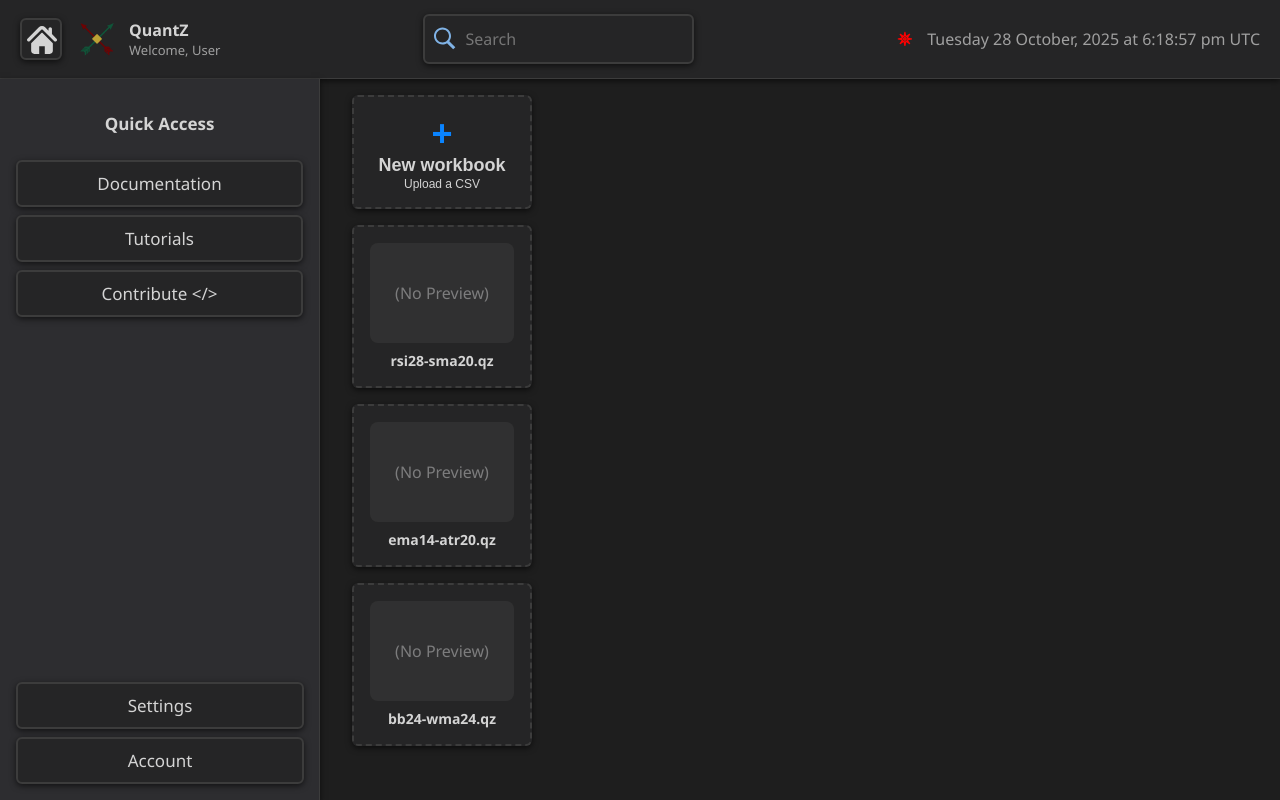
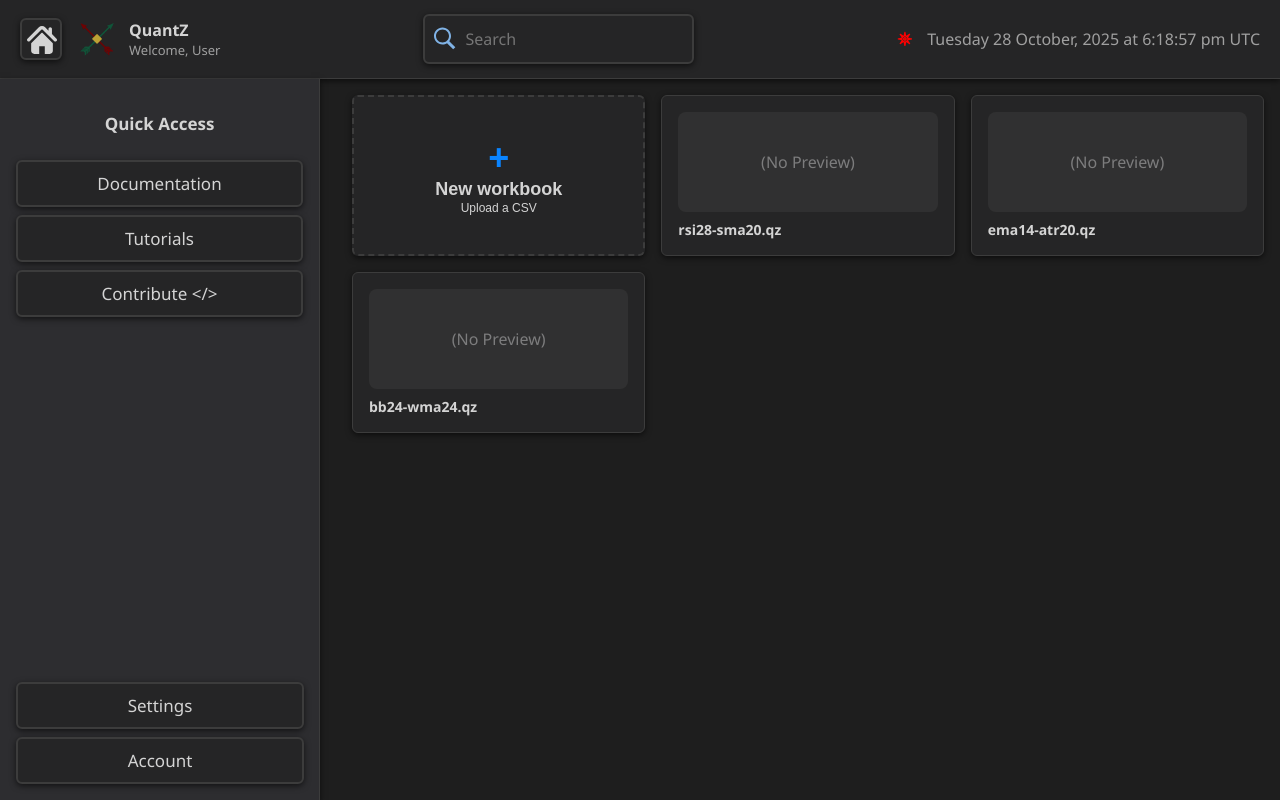
Before and after one commit to Dark-CodeX/QuantZ, a React (Vite) app in the folder src/web/: page / in a window 1280 px wide. Built offline with nearby package versions, Linux system fonts and the light colour scheme.

Commit message:
UPDATE: 1. added styles for main 2. grid minmax(220, 1fr) and align-content: start 3. separate card styles

```diff
--- a/src/web/src/css/Home.css
+++ b/src/web/src/css/Home.css
@@ -16,6 +16,12 @@ html,
     display: flex;
     flex-direction: column;
     min-height: calc(100% - 79px);
+}
+
+main {
+    flex: 1;
+    display: flex;
+    flex-direction: column;
 }
 
 .shell {
@@ -59,13 +65,29 @@ html,
 .grid {
     flex: 1;
     display: grid;
-    grid-template-columns: repeat(auto-fill, minmax(180px, 1fr));
+    grid-template-columns: repeat(auto-fill, minmax(220px, 1fr));
     gap: 16px;
     padding: 16px;
+    align-content: start;
 }
 
-.new,
 .card {
+    background: var(--surface);
+    border-radius: var(--radius);
+    padding: 16px;
+    box-shadow: var(--shadow);
+    border: 1px solid var(--border);
+    cursor: pointer;
+    transition: 0.2s;
+}
+
+.card:hover {
+    border-color: var(--primary);
+    box-shadow: 0 4px 12px rgba(10, 132, 255, 0.18);
+    transform: translateY(-2px);
+}
+
+.new {
     background: var(--surface);
     border-radius: var(--radius);
     padding: 16px;
```
